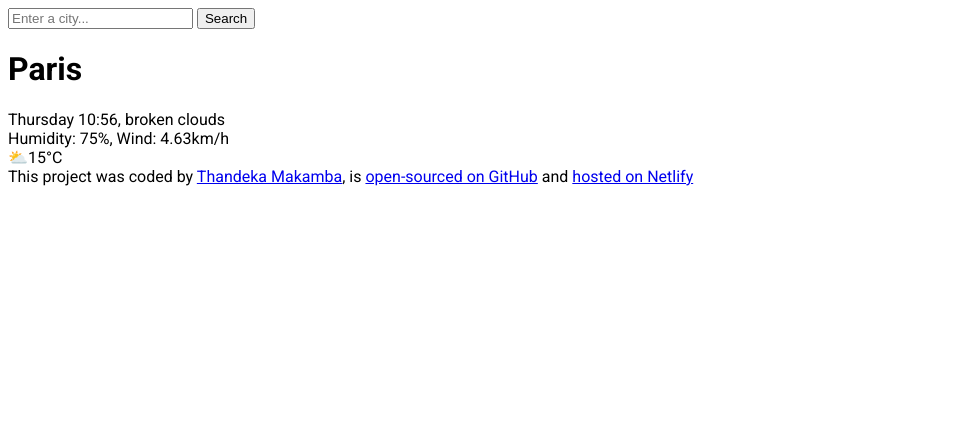
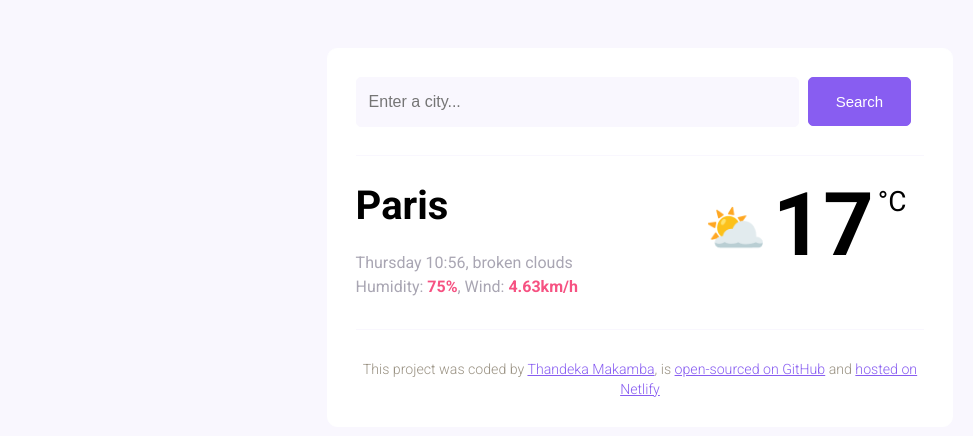
Before and after one commit to Thandeka-Tracy/weather-application, a plain HTML site: page index.html in a window 1280 px wide. Shown: the whole page, without its empty margins (0-973 px from the left). Drawn offline with nearby package versions, Linux system fonts and the light colour scheme.

Commit message:
Update the style.css

```diff
--- a/index.html
+++ b/index.html
@@ -17,17 +17,34 @@
     <div class="weather-app">
       <head>
         <form>
-          <input type="search" placeholder="Enter a city..." required />
-          <input type="submit" value="Search" />
+          <input
+            type="search"
+            placeholder="Enter a city..."
+            class="search-input"
+            required
+          />
+          <input type="submit" value="Search" class="submit-button" />
         </form>
       </head>
       <main>
+        <div class="current-weather-details">
           <h1>Paris</h1>
-        <div>Thursday 10:56, broken clouds</div>
-        <div>Humidity: 75%, Wind: 4.63km/h</div>
-        <div>⛅15°C</div>
+          <div class="current-weather-condition">
+            Thursday 10:56, broken clouds
+          </div>
+          <div class="current-weather-condition">
+            Humidity: <span class="humidity">75%</span>, Wind:
+            <span class="windSpeed">4.63km/h</span>
+          </div>
+        </div>
+        <div class="weather-app-temperature">
+          <div class="current-weather-icon">⛅</div>
+          <div class="current-weather-temperature">17</div>
+          <div class="current-weather-unit">°C</div>
+        </div>
       </main>
       <footer>
+        <small>
           This project was coded by
           <a href="https://github.com/Thandeka-Tracy" target="_blank"
             >Thandeka Makamba</a
@@ -41,6 +58,7 @@
           <a href="https://weather-app245.netlify.app/" target="_blank"
             >hosted on Netlify</a
           >
+        </small>
       </footer>
     </div>
     <script src="src/index.js"></script>
--- a/src/style.css
+++ b/src/style.css
@@ -1,3 +1,100 @@
 body {
   font-family: "Roboto", sans-serif;
+  background-color: #f9f7fe;
 }
+
+body .weather-app {
+  border: 1px solid #ffffff;
+  border-radius: 10px;
+  max-width: 45%;
+  display: block;
+  margin: 48px auto;
+  padding: 28px;
+  background-color: #ffffff;
+}
+
+form {
+  border-bottom: 1px solid #f9f7fe;
+  padding-bottom: 28px;
+}
+
+form .search-input {
+  width: 78%;
+  padding: 15px 12px;
+  margin-right: 5px;
+  background-color: #f9f7fe;
+  border: 1px solid #f9f7fe;
+  border-radius: 5px;
+  font-size: 16px;
+}
+
+form .submit-button {
+  width: 18%;
+  padding: 15px 12px;
+  color: #ffffff;
+  background-color: #885df1;
+  border: 1px solid #885df1;
+  border-radius: 5px;
+  font-size: 15px;
+}
+
+main {
+  display: flex;
+  justify-content: space-between;
+  padding: 5px 0 30px 0;
+}
+
+main h1 {
+  font-size: 40px;
+  margin: 15px 0;
+}
+
+main .current-weather-details {
+  line-height: 1.5;
+}
+
+main .current-weather-condition {
+  color: #a9a6b3;
+  font-weight: 400;
+  font-size: 16px;
+}
+
+main .humidity,
+.windSpeed {
+  color: #f65282;
+  font-weight: 600;
+}
+
+main .weather-app-temperature {
+  display: flex;
+  margin: 20px 18px 0 0;
+  line-height: 1;
+}
+
+main .current-weather-icon {
+  font-size: 50px;
+  margin: 23px 6px;
+}
+
+main .current-weather-temperature {
+  font-size: 88px;
+  font-weight: 600;
+}
+
+main .current-weather-unit {
+  font-size: 28px;
+  margin: 7px 0 0 4px;
+}
+
+footer {
+  font-size: 17px;
+  text-align: center;
+  border-top: 1px solid #f9f7fe;
+  padding-top: 28px;
+  color: #999182;
+  font-weight: 300;
+}
+
+footer a {
+  color: #885df1;
+}
```
Lines whose indentation alone changed are shown as unchanged.
